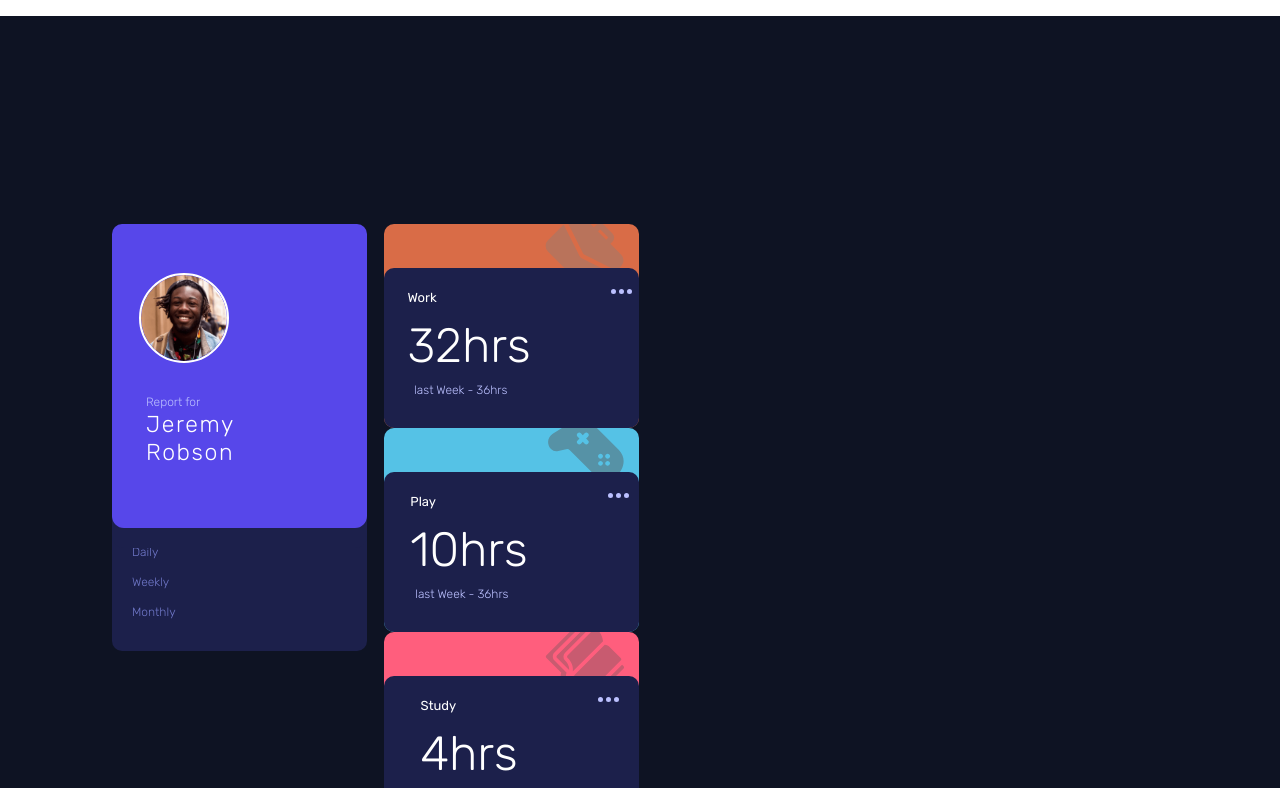
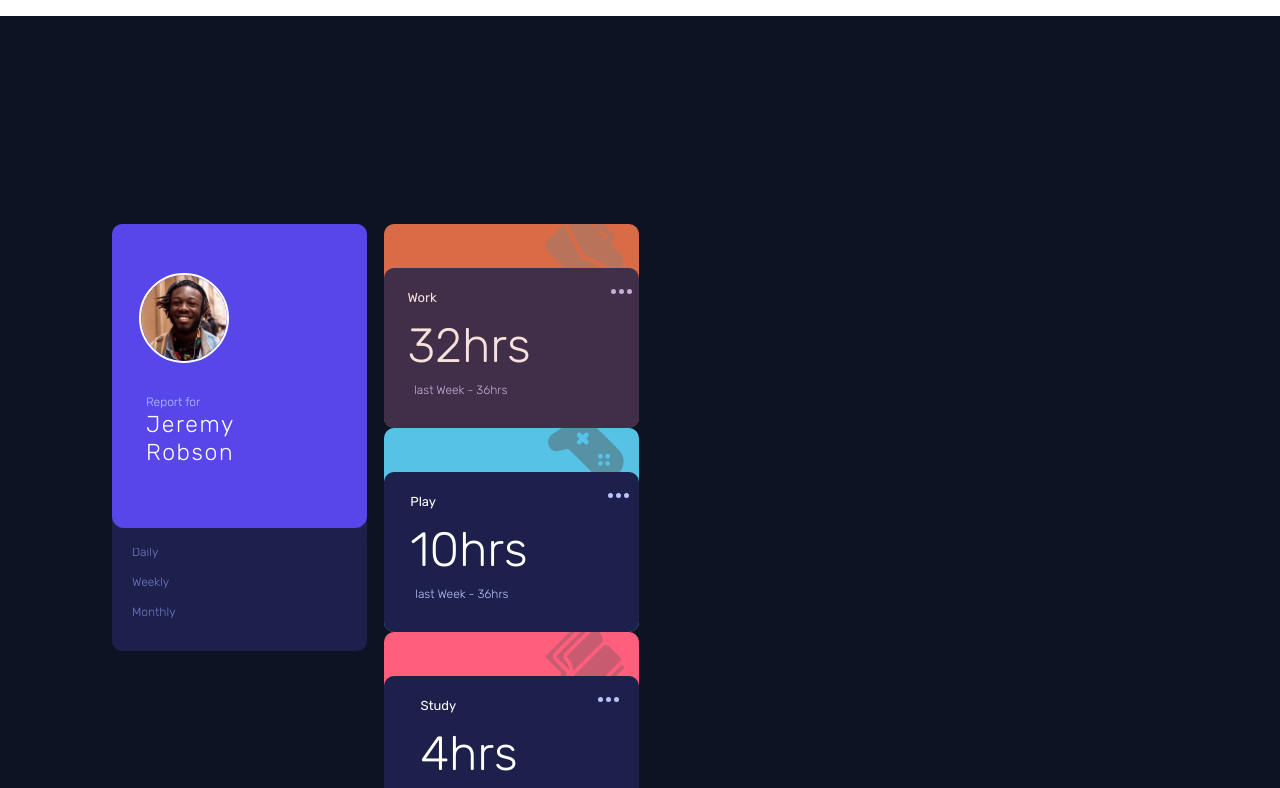
Before and after one commit to Have-Samuel/time-tracking-dashboard, a website: page index.html in a window 1280 px wide. In both pictures the pointer is over the element 511 px from the left and 348 px from the top of the page. Shown: the top 788 px of the page. Drawn offline with Linux system fonts and the light colour scheme.

Commit message:
Adding the Hover effects

```diff
--- a/style.css
+++ b/style.css
@@ -194,6 +194,11 @@ body {
   justify-content: center;
   gap: 6rem;
   border-radius: 10px;
+}
+
+.content:hover {
+  opacity: 0.8;
+  cursor: pointer;
 }
 
 .work-hours h2 {
```
